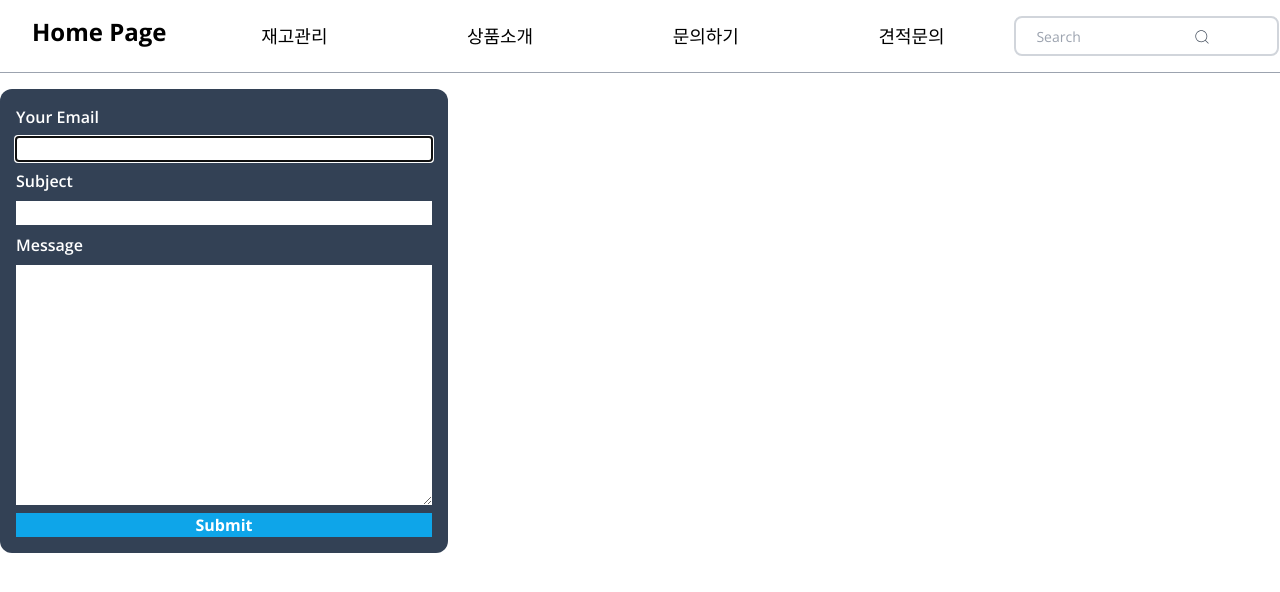
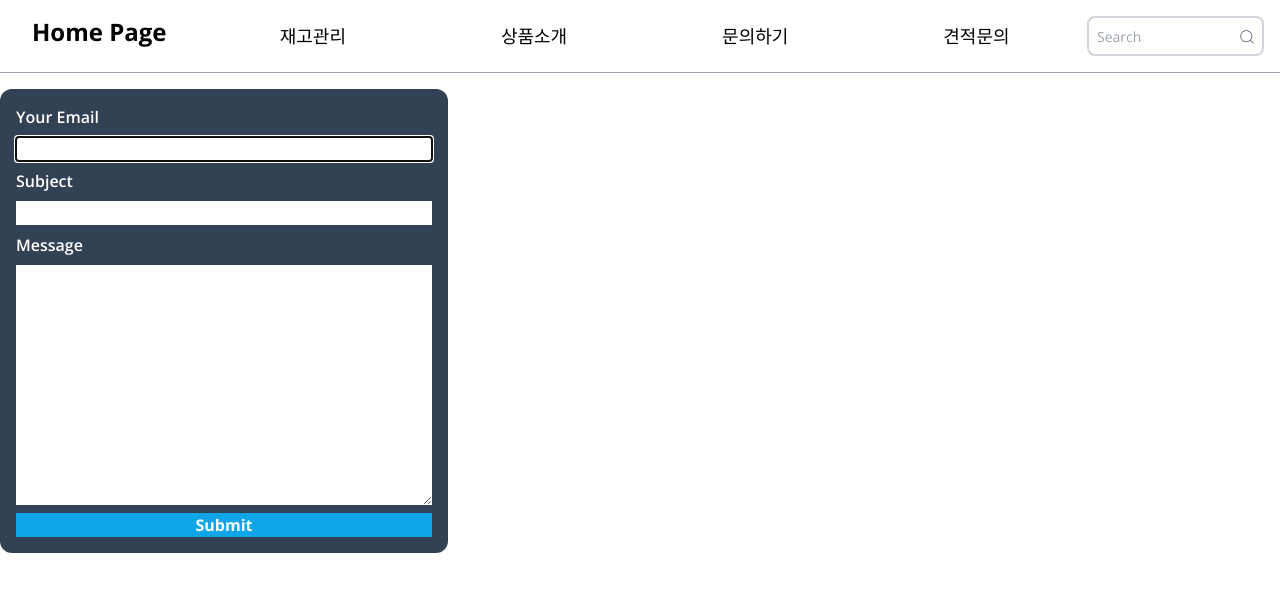
Before and after one commit to vpvm96/Factory-Project, a Next.js app: page /enquiry in a window 1280 px wide. Shown: the top 592 px of the page. Built offline with nearby package versions, Linux system fonts and the light colour scheme.

Commit message:
fix: 검색창 UI 일부 수정

```diff
--- a/components/SearchInput.tsx
+++ b/components/SearchInput.tsx
@@ -7,16 +7,20 @@ export default function SearchInput() {
   const { searchValue, handleValueChange } = useSearch();
 
   return (
-    <div className="relative mx-auto flex justify-center text-gray-600">
+    <div className="relative w-full mx-auto flex justify-center text-gray-600">
       <input
-        className=" h-10 rounded-lg border-2 border-gray-300 bg-white px-5 pr-16 text-sm focus:outline-none"
-        type="search"
+        className="w-full pl-2 h-10 rounded-lg border-2 border-gray-300 bg-white text-sm focus:outline-none"
         name="search"
         placeholder="Search"
         value={searchValue}
         onChange={handleValueChange}
       />
-      <button type="submit" className="absolute right-9 top-0 mr-8 mt-3">
+      <button
+        type="submit"
+        className="absolute
+        right-0 top-0 mt-3 mr-2
+      "
+      >
         <CiSearch />
       </button>
     </div>
```
